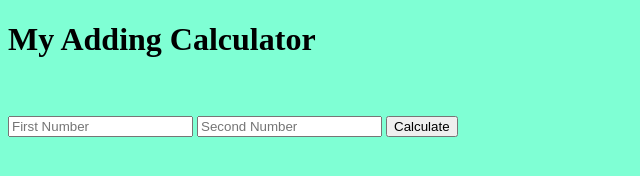
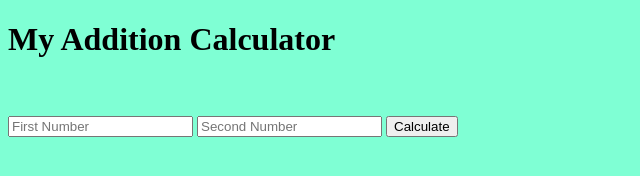
Before and after one commit to paulrbolton/calculator, a website: page index.html in a window 1280 px wide. Shown: the whole page, without its empty margins (0-640 px from the left). Drawn offline with Linux system fonts and the light colour scheme.

Commit message:
Addition

```diff
--- a/index.html
+++ b/index.html
@@ -9,7 +9,7 @@
 </head>
 <body>
 
-    <h1>My Adding Calculator</h1>
+    <h1>My Addition Calculator</h1>
 </br>
 </br>
 
```
